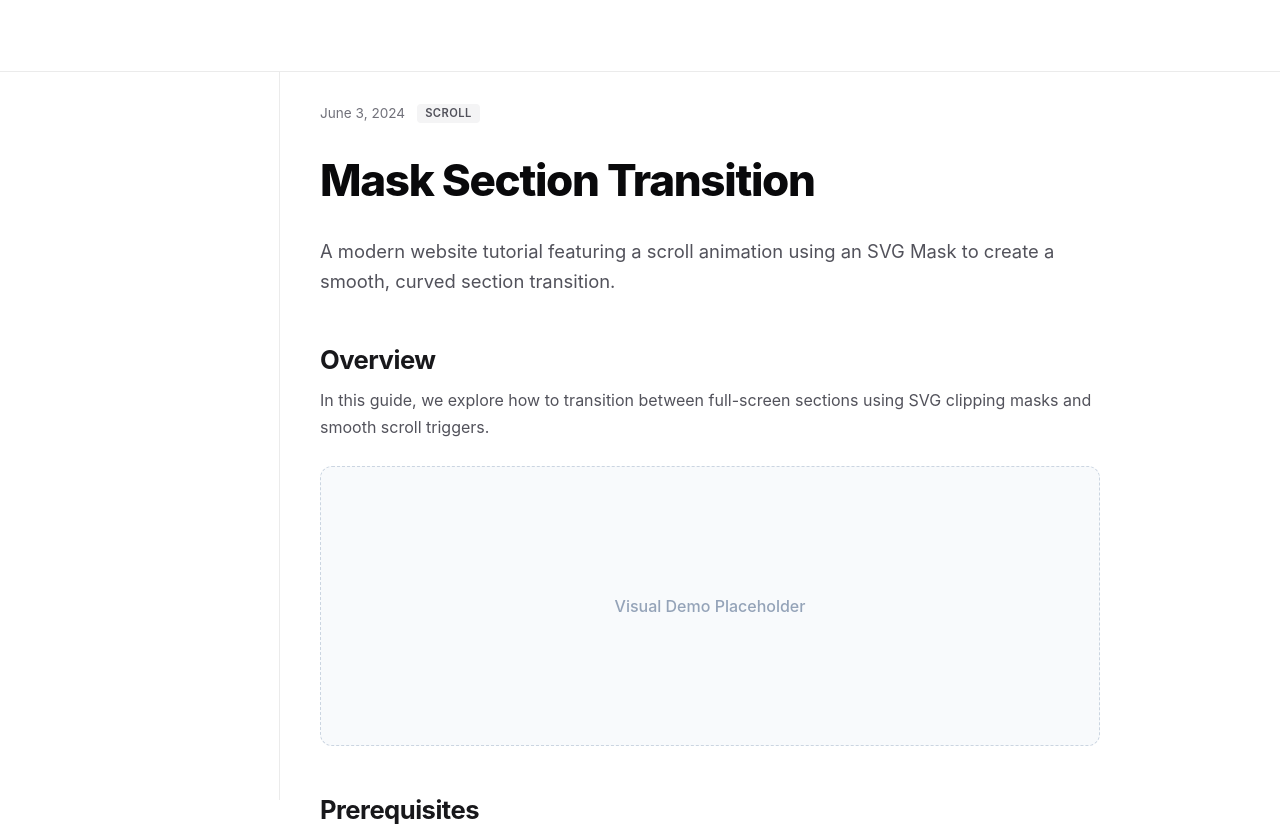
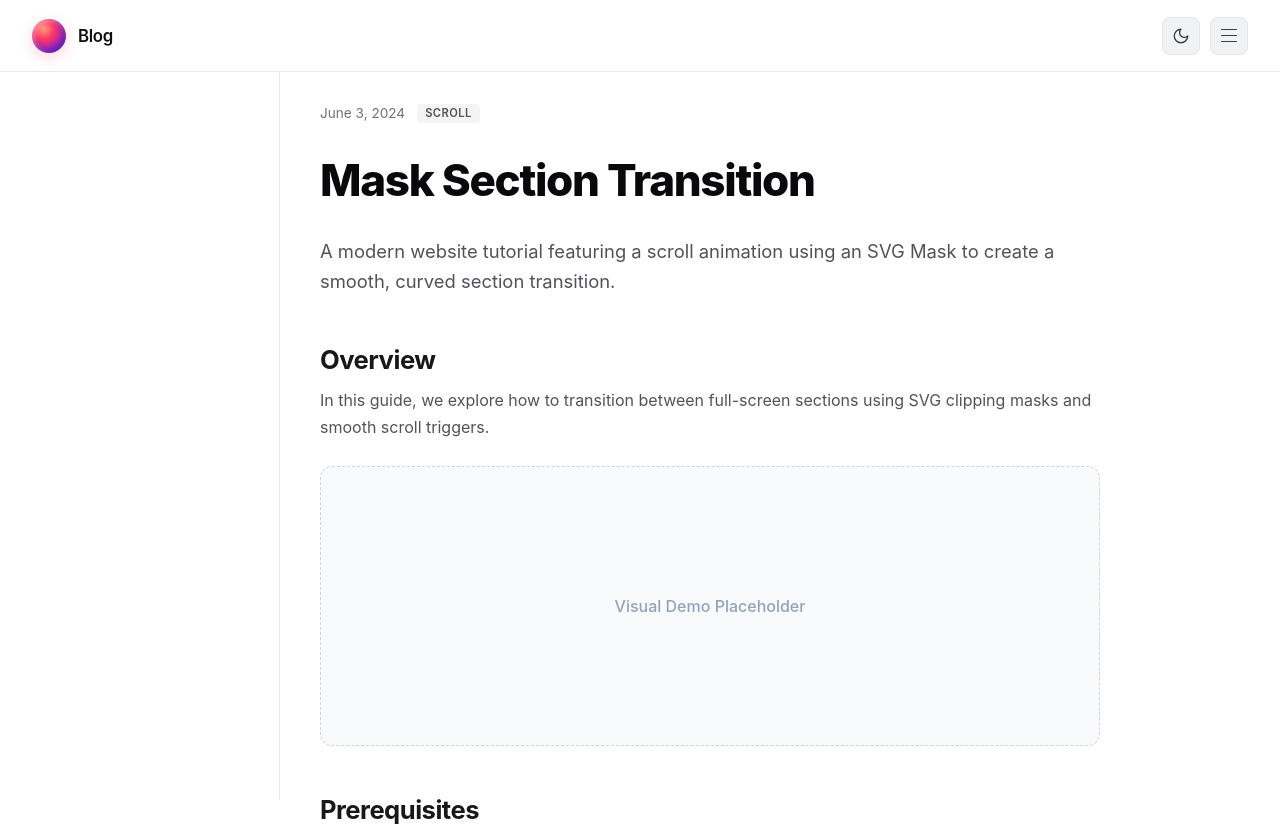
Before and after one commit to Saur0w/blog, a Next.js app: page /article/mask-section-transition in a window 1280 px wide. Shown: the top 826 px of the page. Built offline with nearby package versions, Linux system fonts and the light colour scheme.

Commit message:
feat: add root layout, global styles, and header component with theme toggle

```diff
--- a/src/app/globals.css
+++ b/src/app/globals.css
@@ -4,12 +4,34 @@
   --muted: #737373;
   --muted-light: #999999;
   --border: #ebebeb;
-  --border-subtle: #f0f0f0;
+  --border-subtle: #f2f2f2;
   --accent-blue: #2563eb;
   --pill-bg: #f3f4f6;
   --card-bg: #ffffff;
+  --header-bg: rgba(255, 255, 255, 0.82);
   --header-height: 72px;
   --sidebar-width: 280px;
+  --btn-bg: #f1f2f4;
+  --btn-hover: #e5e7eb;
+  --btn-border: rgba(0, 0, 0, 0.05);
+  --btn-fg: #374151;
+}
+
+[data-theme="dark"] {
+  --background: #090a0c;
+  --foreground: #f3f4f6;
+  --muted: #9ca3af;
+  --muted-light: #6b7280;
+  --border: #1e2229;
+  --border-subtle: #16181e;
+  --accent-blue: #3b82f6;
+  --pill-bg: #15181e;
+  --card-bg: #0f1115;
+  --header-bg: rgba(9, 10, 12, 0.82);
+  --btn-bg: #16181d;
+  --btn-hover: #22262f;
+  --btn-border: rgba(255, 255, 255, 0.08);
+  --btn-fg: #d1d5db;
 }
 
 html {
@@ -32,6 +54,7 @@ body {
   font-family: -apple-system, BlinkMacSystemFont, "Segoe UI", Roboto, Oxygen, Ubuntu, Cantarell, "Open Sans", "Helvetica Neue", sans-serif;
   -webkit-font-smoothing: antialiased;
   -moz-osx-font-smoothing: grayscale;
+  transition: background-color 0.25s ease, color 0.25s ease;
 }
 
 * {
--- a/src/app/layout.tsx
+++ b/src/app/layout.tsx
@@ -16,7 +16,14 @@ export default function RootLayout({
   children: React.ReactNode;
 }) {
   return (
-    <html lang="en">
+    <html lang="en" suppressHydrationWarning>
+      <head>
+        <script
+          dangerouslySetInnerHTML={{
+            __html: `(function(){try{var t=localStorage.getItem('theme');if(!t){t=window.matchMedia('(prefers-color-scheme: dark)').matches?'dark':'light';}document.documentElement.setAttribute('data-theme',t);}catch(e){}})();`,
+          }}
+        />
+      </head>
       <body>
         <Header />
         <div className={styles.shell}>
--- a/src/components/Header/index.tsx
+++ b/src/components/Header/index.tsx
@@ -1,11 +1,180 @@
+"use client";
+
+import { useState, useEffect, useSyncExternalStore } from "react";
+import Link from "next/link";
 import styles from "./style.module.scss";
 
+function subscribeTheme(callback: () => void) {
+  window.addEventListener("storage", callback);
+  const observer = new MutationObserver((mutations) => {
+    for (const mutation of mutations) {
+      if (mutation.type === "attributes" && mutation.attributeName === "data-theme") {
+        callback();
+      }
+    }
+  });
+  observer.observe(document.documentElement, {
+    attributes: true,
+    attributeFilter: ["data-theme"],
+  });
+
+  return () => {
+    window.removeEventListener("storage", callback);
+    observer.disconnect();
+  };
+}
+
+function getThemeSnapshot(): "light" | "dark" {
+  return document.documentElement.getAttribute("data-theme") === "dark"
+    ? "dark"
+    : "light";
+}
+
+function getServerThemeSnapshot(): "light" | "dark" {
+  return "light";
+}
+
 export default function Header() {
+  const theme = useSyncExternalStore(
+    subscribeTheme,
+    getThemeSnapshot,
+    getServerThemeSnapshot
+  );
+  const [isMenuOpen, setIsMenuOpen] = useState(false);
+
+  useEffect(() => {
+    const handleKeyDown = (e: KeyboardEvent) => {
+      if (e.key === "Escape") {
+        setIsMenuOpen(false);
+      }
+    };
+    window.addEventListener("keydown", handleKeyDown);
+    return () => window.removeEventListener("keydown", handleKeyDown);
+  }, []);
+
+  useEffect(() => {
+    if (isMenuOpen) {
+      document.body.style.overflow = "hidden";
+    } else {
+      document.body.style.overflow = "";
+    }
+    return () => {
+      document.body.style.overflow = "";
+    };
+  }, [isMenuOpen]);
+
+  const toggleTheme = () => {
+    const nextTheme = theme === "dark" ? "light" : "dark";
+    document.documentElement.setAttribute("data-theme", nextTheme);
+    try {
+      localStorage.setItem("theme", nextTheme);
+    } catch {}
+  };
+
+  const closeMenu = () => setIsMenuOpen(false);
+
   return (
-    <header className={styles.header}>
-      <div className={styles.inner}>
-        {/* Header structure - content will be added later */}
+    <>
+      <header className={styles.header}>
+        <div className={styles.inner}>
+          {/* Simple Logo Left */}
+          <Link href="/" className={styles.brand} aria-label="Blog Homepage">
+            <div className={styles.orb} />
+            <span className={styles.brandText}>Blog</span>
+          </Link>
+
+          {/* Actions Right: Dark/Light Mode Switch & Burger Menu */}
+          <div className={styles.actions}>
+            <button
+              type="button"
+              className={styles.themeBtn}
+              onClick={toggleTheme}
+              aria-label={
+                theme === "dark" ? "Switch to light mode" : "Switch to dark mode"
+              }
+              title={
+                theme === "dark" ? "Switch to light mode" : "Switch to dark mode"
+              }
+            >
+              {theme === "dark" ? (
+                /* Sun icon */
+                <svg
+                  className={styles.themeIcon}
+                  viewBox="0 0 24 24"
+                  fill="none"
+                  stroke="currentColor"
+                  strokeWidth="1.8"
+                  strokeLinecap="round"
+                  strokeLinejoin="round"
+                  aria-hidden="true"
+                >
+                  <circle cx="12" cy="12" r="4" />
+                  <path d="M12 2v2" />
+                  <path d="M12 20v2" />
+                  <path d="m4.93 4.93 1.41 1.41" />
+                  <path d="m17.66 17.66 1.41 1.41" />
+                  <path d="M2 12h2" />
+                  <path d="M20 12h2" />
+                  <path d="m6.34 17.66-1.41 1.41" />
+                  <path d="m19.07 4.93-1.41 1.41" />
+                </svg>
+              ) : (
+                /* Moon icon */
+                <svg
+                  className={styles.themeIcon}
+                  viewBox="0 0 24 24"
+                  fill="none"
+                  stroke="currentColor"
+                  strokeWidth="1.8"
+                  strokeLinecap="round"
+                  strokeLinejoin="round"
+                  aria-hidden="true"
+                >
+                  <path d="M12 3a6 6 0 0 0 9 9 9 9 0 1 1-9-9Z" />
+                </svg>
+              )}
+            </button>
+
+            <button
+              type="button"
+              className={`${styles.menuBtn} ${isMenuOpen ? styles.open : ""}`}
+              onClick={() => setIsMenuOpen(!isMenuOpen)}
+              aria-label={isMenuOpen ? "Close menu" : "Open menu"}
+              aria-expanded={isMenuOpen}
+            >
+              <span />
+              <span />
+              <span />
+            </button>
+          </div>
+        </div>
+      </header>
+
+      {/* Slide-down / Dropdown Menu Drawer */}
+      <div
+        className={`${styles.mobileOverlay} ${isMenuOpen ? styles.open : ""}`}
+        onClick={closeMenu}
+        aria-hidden={!isMenuOpen}
+      >
+        <div
+          className={styles.mobileDrawer}
+          onClick={(e) => e.stopPropagation()}
+        >
+          <Link href="/" className={styles.drawerLink} onClick={closeMenu}>
+            <span>All Tutorials</span>
+            <span>→</span>
+          </Link>
+          <Link href="/" className={styles.drawerLink} onClick={closeMenu}>
+            <span>Categories</span>
+            <span>→</span>
+          </Link>
+          <div className={styles.drawerDivider} />
+          <Link href="/" className={styles.drawerLink} onClick={closeMenu}>
+            <span>About</span>
+            <span>→</span>
+          </Link>
+        </div>
       </div>
-    </header>
+    </>
   );
 }
--- a/src/components/Header/style.module.scss
+++ b/src/components/Header/style.module.scss
@@ -4,10 +4,11 @@
   z-index: 100;
   width: 100%;
   height: 72px;
-  background: rgba(255, 255, 255, 0.88);
-  backdrop-filter: blur(12px);
-  -webkit-backdrop-filter: blur(12px);
-  border-bottom: 1px solid #ebebeb;
+  background: var(--header-bg, rgba(255, 255, 255, 0.88));
+  backdrop-filter: blur(14px);
+  -webkit-backdrop-filter: blur(14px);
+  border-bottom: 1px solid var(--border, #ebebeb);
+  transition: background-color 0.25s ease, border-color 0.25s ease;
 }
 
 .inner {
@@ -25,6 +26,7 @@
   align-items: center;
   gap: 0.75rem;
   text-decoration: none;
+  cursor: pointer;
 }
 
 .orb {
@@ -54,37 +56,171 @@
   }
 }
 
+.brandText {
+  font-size: 1.05rem;
+  font-weight: 600;
+  letter-spacing: -0.02em;
+  color: var(--foreground, #111111);
+  transition: color 0.25s ease;
+}
+
+.actions {
+  display: flex;
+  align-items: center;
+  gap: 0.625rem;
+}
+
+.themeBtn {
+  width: 38px;
+  height: 38px;
+  border-radius: 8px;
+  background: var(--btn-bg, #f1f2f4);
+  border: 1px solid var(--btn-border, rgba(0, 0, 0, 0.04));
+  color: var(--btn-fg, #374151);
+  display: flex;
+  align-items: center;
+  justify-content: center;
+  cursor: pointer;
+  transition: all 0.2s cubic-bezier(0.4, 0, 0.2, 1);
+
+  &:hover {
+    background: var(--btn-hover, #e5e7eb);
+    color: var(--foreground, #111827);
+  }
+
+  &:active {
+    transform: scale(0.95);
+  }
+}
+
+.themeIcon {
+  width: 18px;
+  height: 18px;
+  transition: transform 0.25s ease, opacity 0.2s ease;
+}
+
 .menuBtn {
   width: 38px;
   height: 38px;
   border-radius: 8px;
-  background: #f1f2f4;
+  background: var(--btn-bg, #f1f2f4);
+  border: 1px solid var(--btn-border, rgba(0, 0, 0, 0.04));
   display: flex;
   flex-direction: column;
   justify-content: center;
   align-items: center;
   gap: 4.5px;
-  border: 1px solid rgba(0, 0, 0, 0.04);
   cursor: pointer;
-  transition: all 0.2s ease;
+  transition: all 0.2s cubic-bezier(0.4, 0, 0.2, 1);
+  position: relative;
 
   span {
     display: block;
     width: 16px;
     height: 1.5px;
-    background-color: #374151;
+    background-color: var(--btn-fg, #374151);
     border-radius: 1px;
-    transition: all 0.2s ease;
+    transition: transform 0.25s cubic-bezier(0.4, 0, 0.2, 1), opacity 0.2s ease, background-color 0.2s ease;
+    transform-origin: center;
   }
 
   &:hover {
-    background: #e5e7eb;
+    background: var(--btn-hover, #e5e7eb);
     span {
-      background-color: #111827;
+      background-color: var(--foreground, #111827);
     }
   }
 
   &:active {
-    transform: scale(0.96);
+    transform: scale(0.95);
+  }
+
+  &.open {
+    span:nth-child(1) {
+      transform: translateY(6px) rotate(45deg);
+      background-color: var(--foreground, #111827);
+    }
+    span:nth-child(2) {
+      opacity: 0;
+      transform: scaleX(0);
+    }
+    span:nth-child(3) {
+      transform: translateY(-6px) rotate(-45deg);
+      background-color: var(--foreground, #111827);
+    }
   }
 }
+
+/* Mobile / Drawer Menu */
+.mobileOverlay {
+  position: fixed;
+  top: 72px;
+  left: 0;
+  width: 100vw;
+  height: calc(100vh - 72px);
+  background: rgba(0, 0, 0, 0.4);
+  backdrop-filter: blur(4px);
+  -webkit-backdrop-filter: blur(4px);
+  z-index: 99;
+  opacity: 0;
+  pointer-events: none;
+  transition: opacity 0.25s ease;
+
+  &.open {
+    opacity: 1;
+    pointer-events: auto;
+  }
+}
+
+.mobileDrawer {
+  position: absolute;
+  top: 0;
+  left: 0;
+  width: 100%;
+  background: var(--background, #ffffff);
+  border-bottom: 1px solid var(--border, #ebebeb);
+  padding: 1.5rem 2rem 2rem;
+  display: flex;
+  flex-direction: column;
+  gap: 0.75rem;
+  transform: translateY(-12px);
+  transition: transform 0.25s cubic-bezier(0.16, 1, 0.3, 1), background-color 0.25s ease;
+  box-shadow: 0 16px 32px -8px rgba(0, 0, 0, 0.08);
+
+  .open & {
+    transform: translateY(0);
+  }
+}
+
+.drawerLink {
+  display: flex;
+  align-items: center;
+  justify-content: space-between;
+  padding: 0.75rem 1rem;
+  border-radius: 8px;
+  font-size: 0.95rem;
+  font-weight: 500;
+  color: var(--foreground, #111827);
+  text-decoration: none;
+  transition: background-color 0.15s ease, color 0.15s ease;
+
+  &:hover {
+    background-color: var(--btn-bg, #f1f2f4);
+    color: var(--accent-blue, #2563eb);
+  }
+}
+
+.drawerDivider {
+  height: 1px;
+  background-color: var(--border, #ebebeb);
+  margin: 0.5rem 0;
+}
+
+@media (max-width: 768px) {
+  .inner {
+    padding: 0 1.25rem;
+  }
+  .mobileDrawer {
+    padding: 1.25rem 1.25rem 1.75rem;
+  }
+}
```
Also changed, not shown: src/components/Sidebar/style.module.scss (+12 -11 lines).
